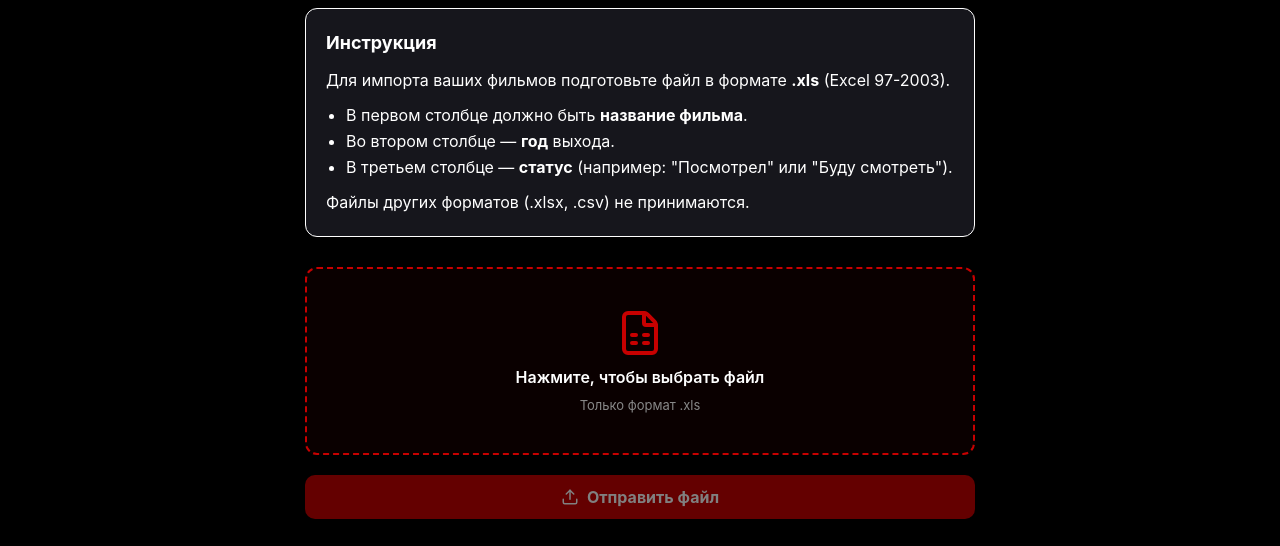
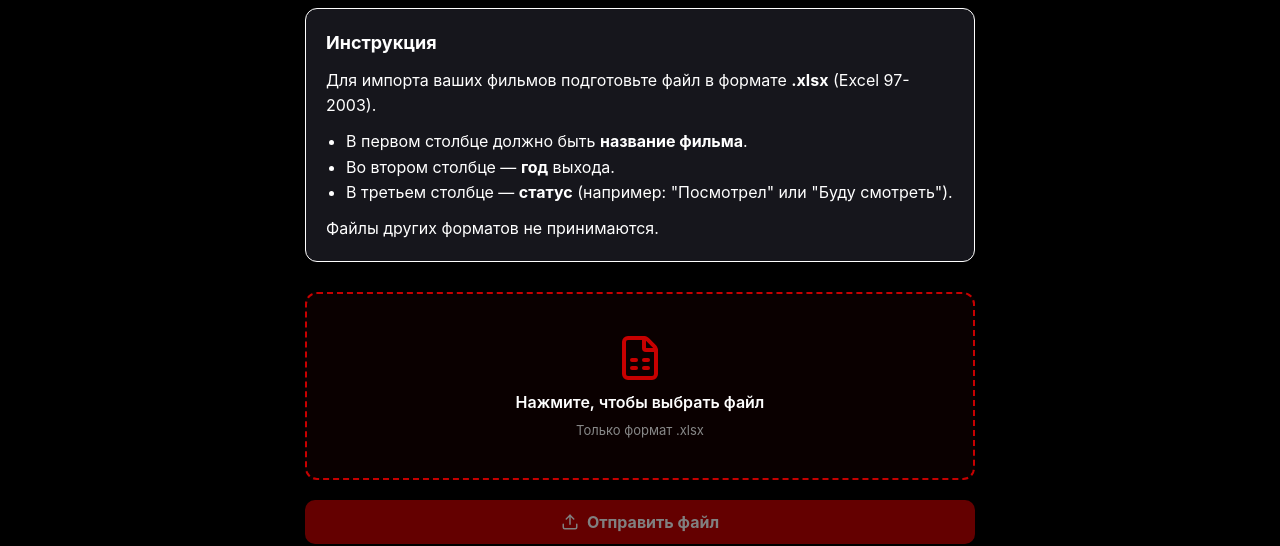
Before and after one commit to Elik7799/hab-ecosystem, a React (Vite) app in the folder projects/: page /elysium/import in a window 1280 px wide. Shown: the part 156-702 px from the top of the page. Built offline with nearby package versions, Linux system fonts and the light colour scheme; no server answers; sample sign-in values are in the browser's storage.

Commit message:
xlsx and check

```diff
--- a/projects/src/projects/elysium/pages/Import.jsx
+++ b/projects/src/projects/elysium/pages/Import.jsx
@@ -19,8 +19,8 @@ export default function ElysiumImport() {
 
     // Проверка расширения
     const ext = selected.name.split('.').pop().toLowerCase()
-    if (ext !== 'xls') {
-      showError('Пожалуйста, выберите файл в формате .xls')
+    if (ext !== 'xlsx') {
+      showError('Пожалуйста, выберите файл в формате .xlsx')
       setFile(null)
       return
     }
@@ -66,13 +66,13 @@ export default function ElysiumImport() {
 
       <div className="import-instruction">
         <h2>Инструкция</h2>
-        <p>Для импорта ваших фильмов подготовьте файл в формате <strong>.xls</strong> (Excel 97-2003).</p>
+        <p>Для импорта ваших фильмов подготовьте файл в формате <strong>.xlsx</strong> (Excel 97-2003).</p>
         <ul>
           <li>В первом столбце должно быть <strong>название фильма</strong>.</li>
           <li>Во втором столбце — <strong>год</strong> выхода.</li>
           <li>В третьем столбце — <strong>статус</strong> (например: "Посмотрел" или "Буду смотреть").</li>
         </ul>
-        <p>Файлы других форматов (.xlsx, .csv) не принимаются.</p>
+        <p>Файлы других форматов не принимаются.</p>
       </div>
 
       {isSuccess ? (
@@ -86,7 +86,7 @@ export default function ElysiumImport() {
         <div className="import-upload-area">
           <input
             type="file"
-            accept=".xls"
+            accept=".xlsx"
             ref={fileInputRef}
             onChange={handleFileChange}
             style={{ display: 'none' }}
@@ -98,7 +98,7 @@ export default function ElysiumImport() {
           >
             <FileSpreadsheet size={48} color="#c70000" />
             <p>Нажмите, чтобы выбрать файл</p>
-            <span>Только формат .xls</span>
+            <span>Только формат .xlsx</span>
           </div>
 
           {file && (
```
Also changed, not shown: 1 other file (tests, documents, lock files or other folders).
